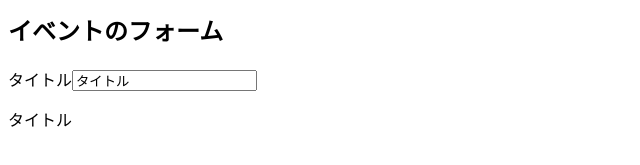
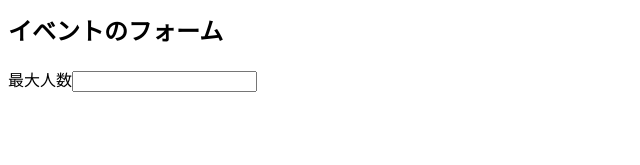
Before and after one commit to k-kudo-hub/vuejs-practice, a Vue app: page / in a window 1280 px wide. Shown: the part 199-364 px from the top of the page, without its empty margins (0-640 px from the left). Built offline with nearby package versions, Linux system fonts and the light colour scheme.

Commit message:
.number修飾子で入力を数値として型変換する

```diff
--- a/src/App.vue
+++ b/src/App.vue
@@ -11,9 +11,9 @@
     </keep-alive>
     <div>
       <h2>イベントのフォーム</h2>
-      <label for="title">タイトル</label>
-      <input id="title" type="text" v-model.lazy="eventData.title">
-      <p>{{eventData.title}}</p>
+      <label for="maxNumber">最大人数</label>
+      <input id="maxNumber" type="number" v-model.number="eventData.maxNumber">
+      <p>{{ eventData.maxNumber }}</p>
     </div>
   </div>
 </template>
```
